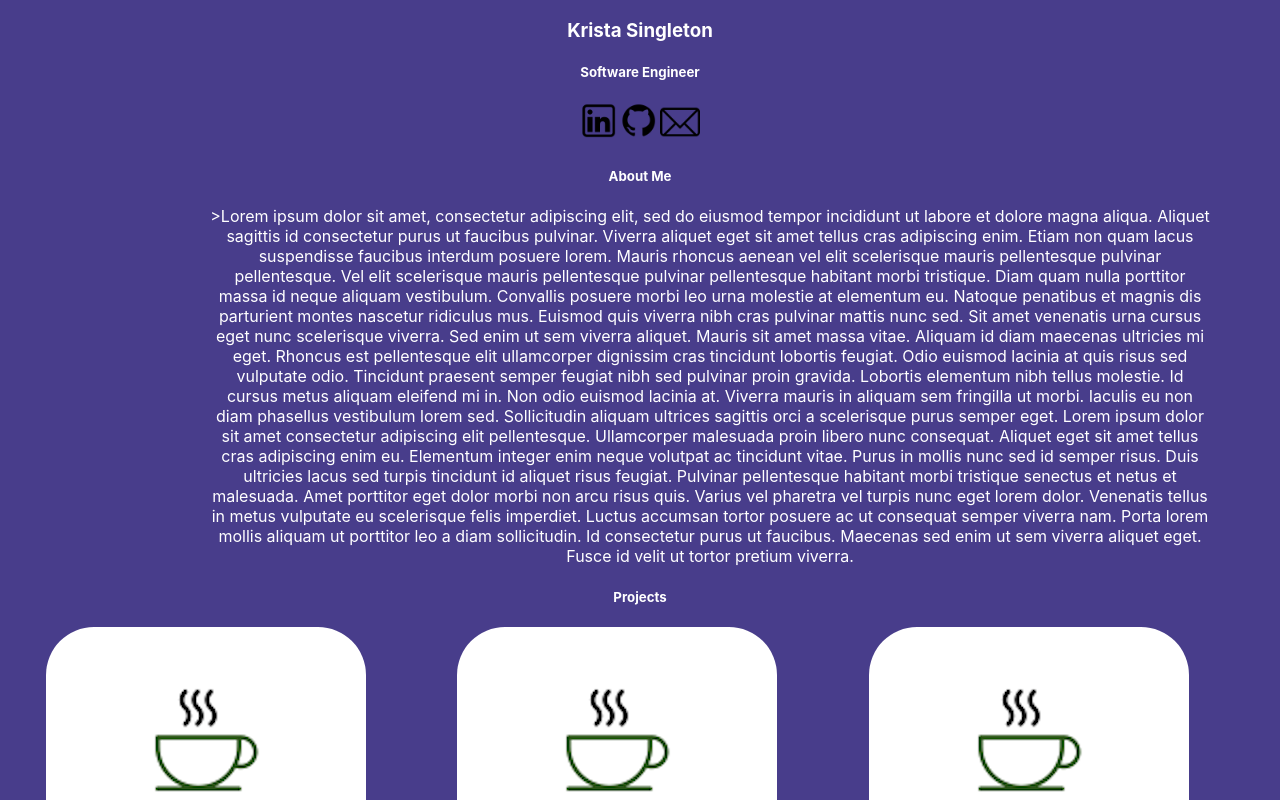
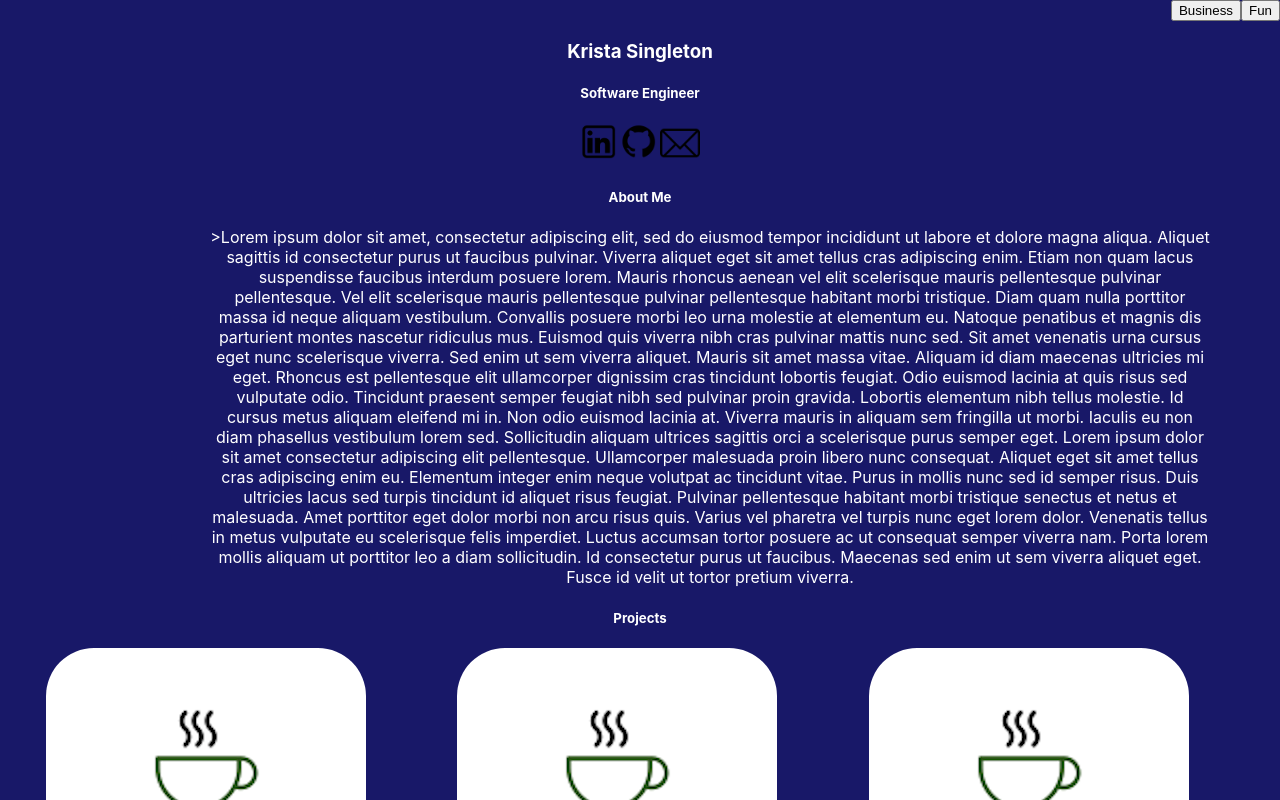
Before and after one commit to krissingl/kristaSingleton, a React (Create React App) app in the folder website/: page / in a window 1280 px wide. Shown: the top 800 px of the page. Built offline with nearby package versions, Linux system fonts and the light colour scheme.

Commit message:
Changed overall styling a bit and added styletoggle buttons for style change feature

```diff
--- a/website/src/App.css
+++ b/website/src/App.css
@@ -1,5 +1,5 @@
 body {
-  background-color: darkslateblue;
+  background-color: rgb(24, 24, 104);
   color: white;
 }
 a {
@@ -9,6 +9,11 @@ a {
 
 a:hover {
   text-decoration: underline;
+}
+.styleToggle {
+  display: flex;
+  flex-direction: row;
+  justify-content: flex-end;
 }
 .contactLinks {
   display: flex;
--- a/website/src/App.js
+++ b/website/src/App.js
@@ -4,10 +4,12 @@ import Contact from './components/contact.js'
 import AboutMe from './components/aboutMe.js'
 import Portfolio from './components/portfolio.js'
 import Resume from './components/resume.js'
+import StyleToggle from './components/styleToggle.js'
 
 function App() {
   return (
     <div className="App">
+      <StyleToggle />
       <Title />
       <Contact />
       <AboutMe />
--- /dev/null
+++ b/website/src/components/styleToggle.js
@@ -0,0 +1,10 @@
+import React from 'react';
+
+const StyleToggle = () => (
+  <div className="styleToggle">
+    <button>Business</button>
+    <button>Fun</button>
+  </div>
+);
+
+export default StyleToggle;
```
